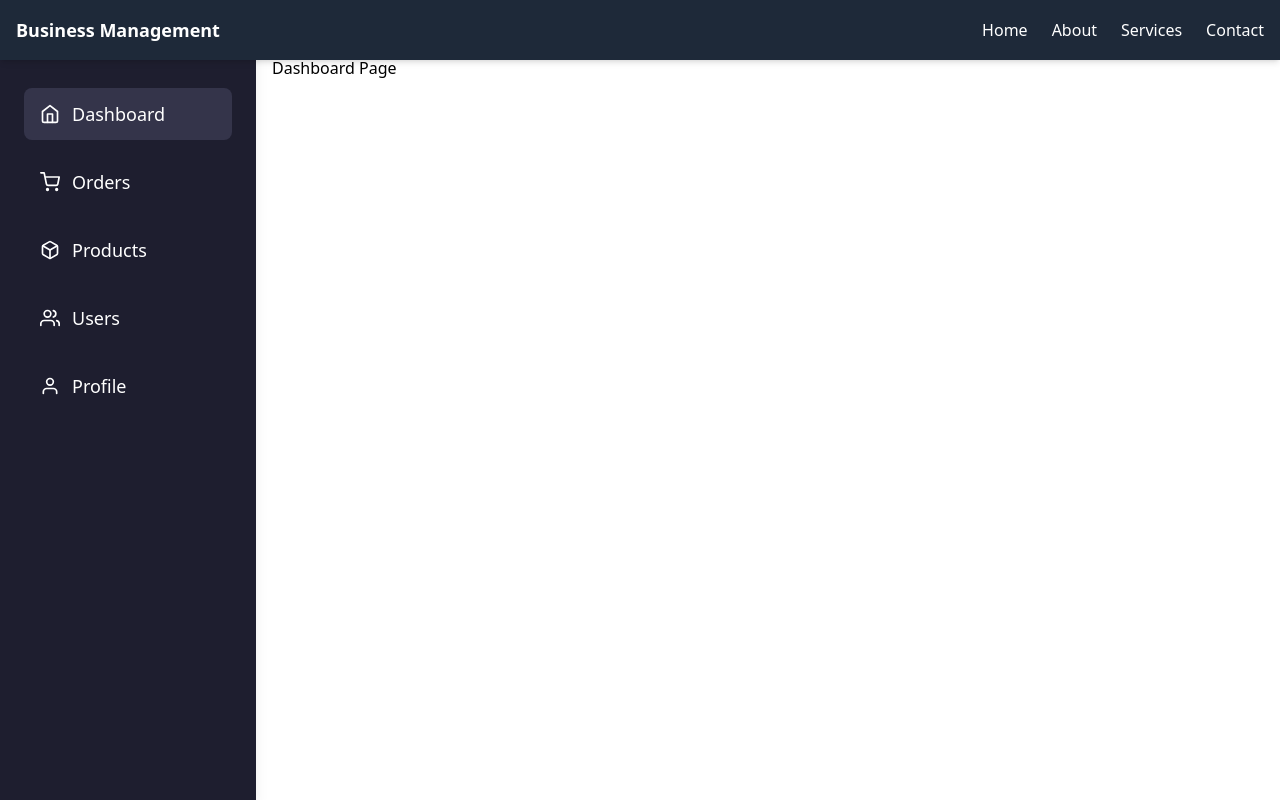
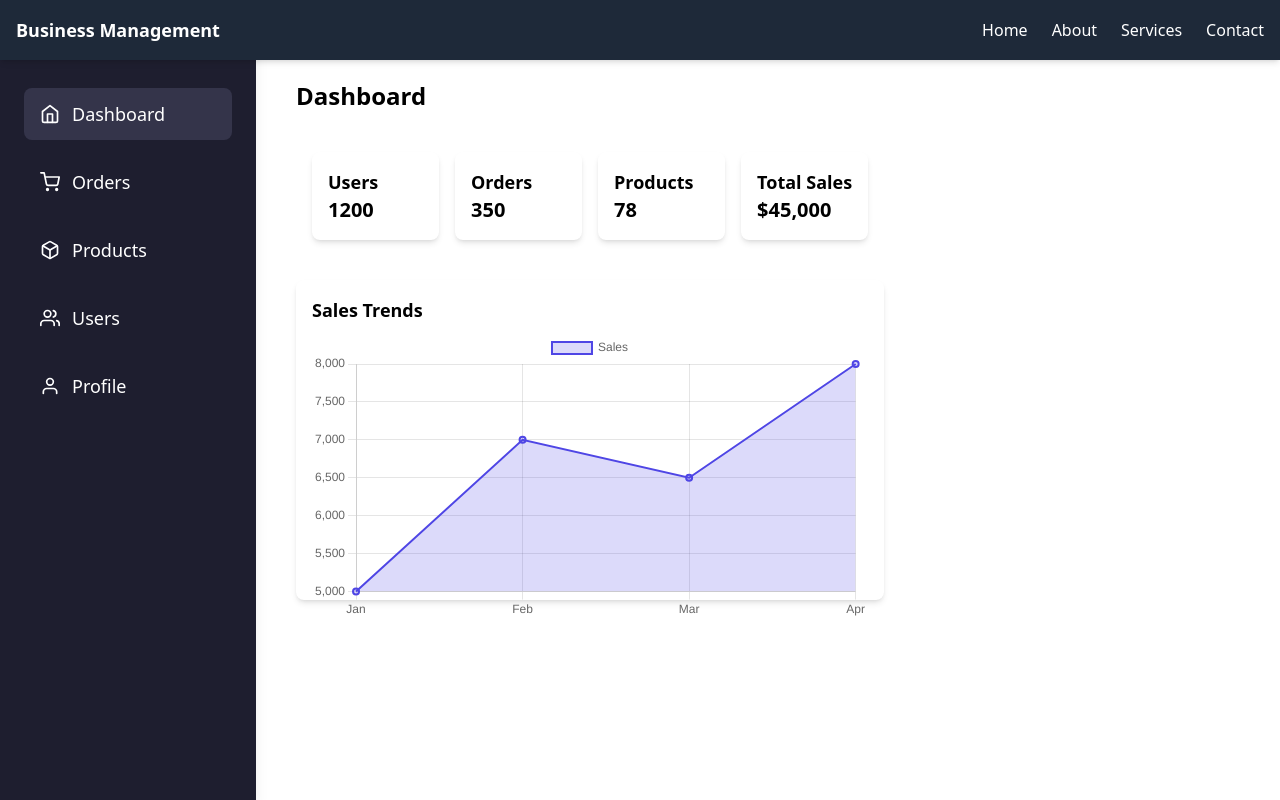
Before and after one commit to Hamasaaat/graduation-project, a React (Vite) app: page /dashboard in a window 1280 px wide. Built offline with nearby package versions, Linux system fonts and the light colour scheme.

Commit message:
dashboard

```diff
--- a/package.json
+++ b/package.json
@@ -11,8 +11,10 @@
   },
   "dependencies": {
     "@tailwindcss/vite": "^4.0.8",
+    "chart.js": "^4.4.8",
     "formik": "^2.4.6",
     "react": "^19.0.0",
+    "react-chartjs-2": "^5.3.0",
     "react-dom": "^19.0.0",
     "react-icons": "^5.5.0",
     "react-router-dom": "^7.2.0",
--- a/src/components/dashboard/DashboardMetrics.jsx
+++ b/src/components/dashboard/DashboardMetrics.jsx
@@ -0,0 +1,17 @@
+// src/components/DashboardMetrics.jsx
+import React from "react";
+
+const DashboardMetrics = ({ metrics }) => {
+  return (
+    <div className="grid grid-cols-2 md:grid-cols-4 gap-4 p-4">
+      {metrics.map((metric, index) => (
+        <div key={index} className="bg-white shadow-md p-4 rounded-lg">
+          <h3 className="text-lg font-semibold">{metric.title}</h3>
+          <p className="text-xl font-bold">{metric.value}</p>
+        </div>
+      ))}
+    </div>
+  );
+};
+
+export default DashboardMetrics;
--- a/src/components/dashboard/SalesChart.jsx
+++ b/src/components/dashboard/SalesChart.jsx
@@ -0,0 +1,36 @@
+// src/components/SalesChart.jsx
+import React from "react";
+import { Line } from "react-chartjs-2";
+import { Chart, registerables } from "chart.js";
+
+Chart.register(...registerables);
+
+const SalesChart = ({ salesData }) => {
+  const data = {
+    labels: salesData.map((item) => item.label),
+    datasets: [
+      {
+        label: "Sales",
+        data: salesData.map((item) => item.value),
+        borderColor: "#4F46E5",
+        backgroundColor: "rgba(79, 70, 229, 0.2)",
+        borderWidth: 2,
+        fill: true,
+      },
+    ],
+  };
+
+  const options = {
+    responsive: true,
+    maintainAspectRatio: false,
+  };
+
+  return (
+    <div className="bg-white shadow-md p-4 rounded-lg h-80">
+      <h3 className="text-lg font-semibold mb-2">Sales Trends</h3>
+      <Line data={data} options={options} />
+    </div>
+  );
+};
+
+export default SalesChart;
--- a/src/pages/Dashboard.jsx
+++ b/src/pages/Dashboard.jsx
@@ -1,7 +1,30 @@
-import React from "react";
+// src/pages/DashboardPage.jsx
+import React from 'react';
+import DashboardMetrics from "../components/dashboard/DashboardMetrics";
+import SalesChart from "../components/dashboard/SalesChart";
+import { useState } from 'react';
+const DashboardPage = () => {
+  const [metrics, setMetrics] = useState([
+    { title: "Users", value: 1200 },
+    { title: "Orders", value: 350 },
+    { title: "Products", value: 78 },
+    { title: "Total Sales", value: "$45,000" },
+  ]);
 
-const Dashboard = () => {
-  return <div>Dashboard Page </div>;
+  const [salesData, setSalesData] = useState([
+    { label: "Jan", value: 5000 },
+    { label: "Feb", value: 7000 },
+    { label: "Mar", value: 6500 },
+    { label: "Apr", value: 8000 },
+  ]);
+
+  return (
+    <div className="p-6 space-y-6">
+      <h1 className="text-2xl font-bold">Dashboard</h1>
+      <DashboardMetrics metrics={metrics} />
+      <SalesChart salesData={salesData} />
+    </div>
+  );
 };
 
-export default Dashboard;
+export default DashboardPage;
```
Also changed, not shown: 1 other file (tests, documents, lock files or other folders).
